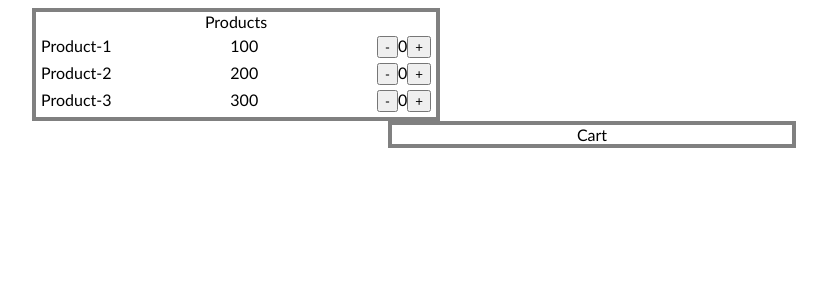
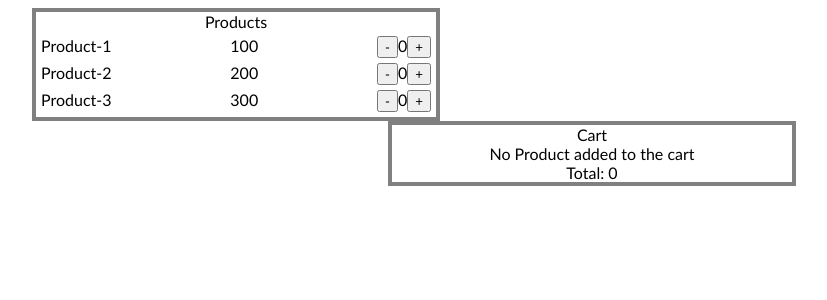
Before and after one commit to mechalr8/product-cart, a React (Create React App) app: page / in a window 1280 px wide. Shown: the top 300 px of the page, without its empty margins (226-1053 px from the left). Built offline with nearby package versions, Linux system fonts and the light colour scheme.

Commit message:
first commit

```diff
--- a/src/components/Cart.js
+++ b/src/components/Cart.js
@@ -1,18 +1,26 @@
 import React from 'react'
 import CartCard from './CartCard'
 
+
 const Cart = ({cart}) => {
+    var total = 0;
   return (
     <div className='cart'>
-    Cart
-      {cart.map((cartProduct, id) => {
-        console.log("From Cart, cart: ",cart);
-        return (
-            <CartCard cartProduct={cartProduct} key={id}/>
-        )
-      })}
+      Cart <br/>
+      {cart.length
+        ? cart.map((cartProduct, id) => {
+            // console.log("From Cart, cart: ", cart);
+            return <CartCard cartProduct={cartProduct} key={id} />;
+          })
+        : "No Product added to the cart"}
+      <div>
+        {cart.forEach((cartProduct) => {
+          total += cartProduct.quantity * cartProduct.price;
+        })}
+        Total: {total}
+      </div>
     </div>
-  )
+  );
 }
 
 export default Cart
--- a/src/components/CartCard.js
+++ b/src/components/CartCard.js
@@ -9,7 +9,7 @@ const CartCard = ({cartProduct}) => {
           {cartProduct.quantity} x {cartProduct.price}
         </div>
       </div>
-      <div>Total: {cartProduct.quantity * cartProduct.price}</div>
+
     </>
   );
 }
--- a/src/components/ProductCard.js
+++ b/src/components/ProductCard.js
@@ -2,17 +2,19 @@ import React, { useState } from 'react'
 
 const ProductCard = ({product, setCart, cartArr}) => {
     const [count, setCount] = useState(0);
-    // const cartArr =[]
 
 
     const addToCartHandler = () => {
-        console.log(cartArr, product, "count before setCount: ",count);
+        console.log("count before setCount in count before setCount in addToCartHandler: ",count);
         const index = cartArr.findIndex((obj) => obj.id === product.id);
-        setCount(count+1);
-        console.log("count after setCount: ",count);
+        setCount((currCount) => currCount + 1);
+        console.log(
+          "count after setCount in count before setCount in addToCartHandler: ",
+          count
+        );
         if(index>-1){
             console.log("inside if", index, cartArr[index], cartArr);
-            cartArr[index].quantity = count
+            cartArr[index].quantity+=1
         }
         else {
             console.log("inside else");
@@ -23,25 +25,35 @@ const ProductCard = ({product, setCart, cartArr}) => {
                 quantity: 1,
             }
             cartArr.push(newCartProduct);
-            setCart(cartArr)
         }
+        setCart(cartArr);
     }
 
 
 
     const removeFromCartHandler = () => {
-      console.log("count from product card: ", count);
-      if(count > 0)
-        setCount((count) => count - 1);
-
-      const newCartProduct = {
-        id: product.id,
-        name: product.name,
-        price: product.price,
-        quantity: count,
-      };
-    //   cartArr[product.id - 1] = newCartProduct;
-    //   setCart(cartArr);
+        console.log(
+          "count before setCount in count before setCount in addToCartHandler: ",
+          count
+        );
+        const index = cartArr.findIndex((obj) => obj.id === product.id);
+        if(count>0){
+            setCount((currCount) => currCount - 1);
+        }
+        console.log(
+          "count after setCount in count before setCount in addToCartHandler: ",
+          count
+        );
+        if (index > -1) {
+            console.log("inside if", index, cartArr[index], cartArr);
+            if (cartArr[index].quantity>1){
+                cartArr[index].quantity -= 1;
+                setCart(cartArr);
+            }
+            else{
+                setCart(cartArr.filter((cartProduct) => cartProduct.id !== product.id))
+            }
+        }
     };
 
     return (
```
